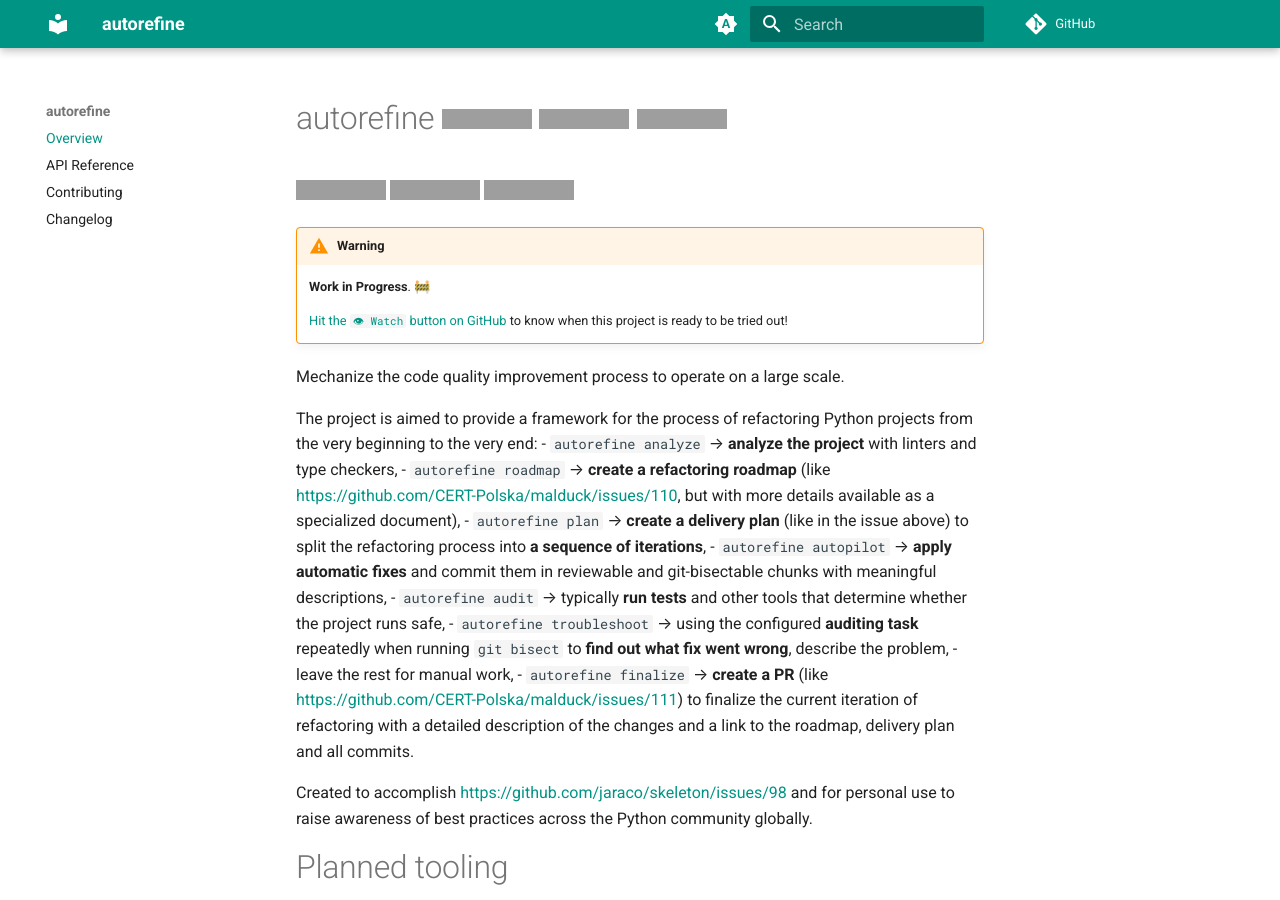
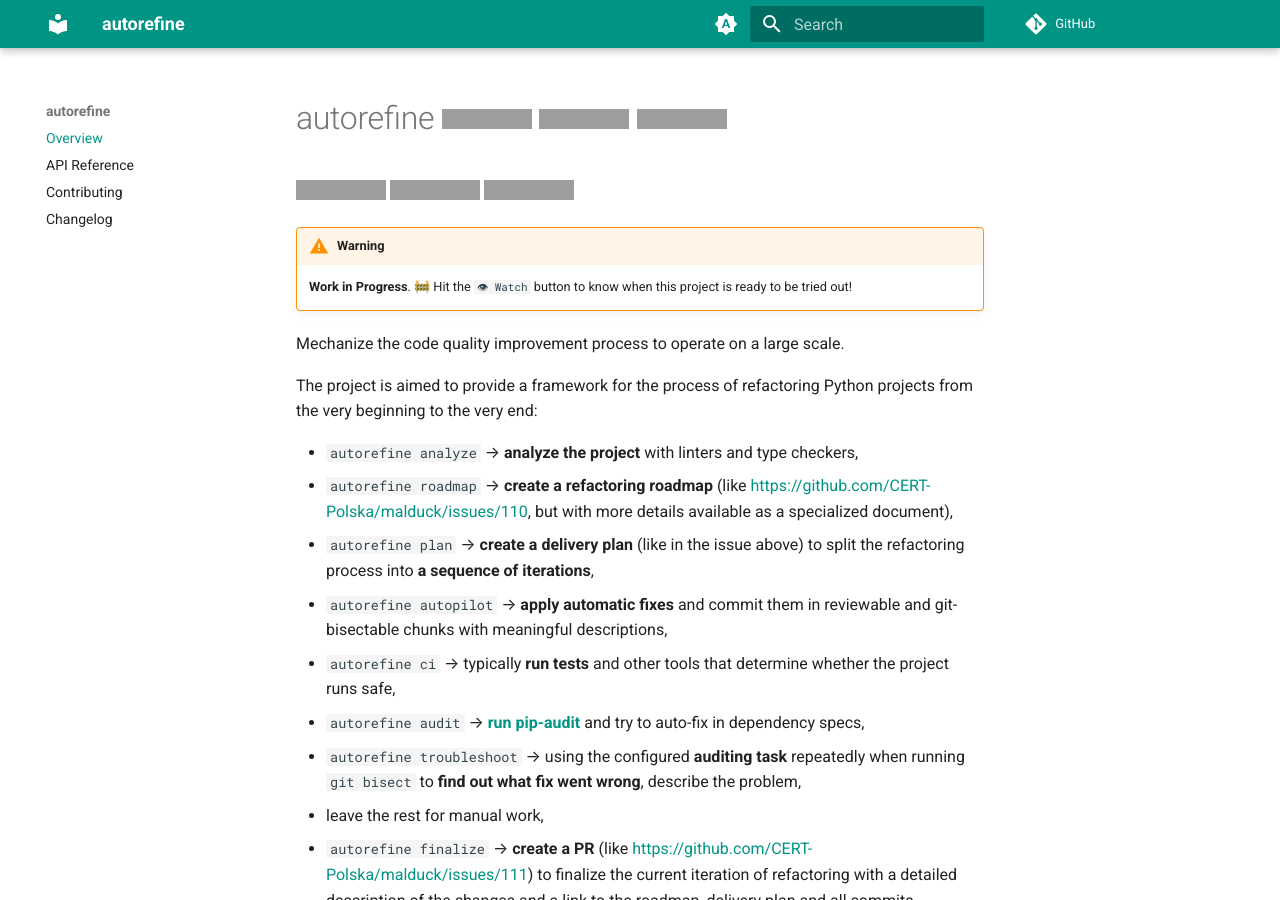
Before and after one commit to bswck/autorefine, an MkDocs documentation site: the page built from docs/index.md, in a window 1280 px wide and 900 px high, cut to the strip 0-900 px from the top of the window. Built offline with MkDocs 1.6.1 and Material for MkDocs 9.7.7, drawn with Linux system fonts in a browser that asks for light colours; comment, search, counter and statistics services are not loaded; some of the changed text lies outside the part shown; grey boxes are pictures that could not be loaded.

Commit message:
Reformat for MkDocs Material

```diff
--- a/docs/index.md
+++ b/docs/index.md
@@ -8,18 +8,19 @@
 
 !!! warning
     **Work in Progress**. 🚧
-
-    [Hit the `👁 Watch` button on GitHub](https://github.com/bswck/autorefine) to know when this project is ready to be tried out!
+    Hit the `👁 Watch` button to know when this project is ready to be tried out!
 
 Mechanize the code quality improvement process to operate on a large scale.
 
 The project is aimed to provide a framework for the process of refactoring Python projects
 from the very beginning to the very end:
+
 - `autorefine analyze` → **analyze the project** with linters and type checkers,
 - `autorefine roadmap` → **create a refactoring roadmap** (like https://github.com/CERT-Polska/malduck/issues/110, but with more details available as a specialized document),
 - `autorefine plan` → **create a delivery plan** (like in the issue above) to split the refactoring process into **a sequence of iterations**,
 - `autorefine autopilot` → **apply automatic fixes** and commit them in reviewable and git-bisectable chunks with meaningful descriptions,
-- `autorefine audit` → typically **run tests** and other tools that determine whether the project runs safe,
+- `autorefine ci` → typically **run tests** and other tools that determine whether the project runs safe,
+- `autorefine audit` → **[run pip-audit](https://github.com/pypa/pip-audit)** and try to auto-fix in dependency specs,
 - `autorefine troubleshoot` → using the configured **auditing task** repeatedly when running `git bisect` to **find out what fix went wrong**, describe the problem,
 - leave the rest for manual work,
 - `autorefine finalize` → **create a PR** (like https://github.com/CERT-Polska/malduck/issues/111) to finalize the current iteration of refactoring with a detailed description of the changes and a link to the roadmap, delivery plan and all commits.
@@ -57,16 +58,18 @@ The project is planned to be a wrapper around the following well-tested & recogn
 
 7. Run `autorefine autopilot` to apply automatic fixes and commit them in reviewable and git-bisectable chunks with meaningful descriptions.
 
-8. Run `autorefine audit` to prevent future regressions.
+8. Run `autorefine ci` to prevent future regressions.
 
-9. Run `autorefine troubleshoot` to repeatedly call `autorefine audit` within `git bisect` to find out what fix went wrong, and get a detailed description of the problem and suggestions on how to fix it.
+9. Run `autorefine audit` to address supply chain security concerns.
 
-10. Manually fix the problems that cannot be fixed automatically. You will find them in the roadmap (`autorefine roadmap`).
+10. Run `autorefine troubleshoot` to repeatedly call `autorefine audit` within `git bisect` to find out what fix went wrong, and get a detailed description of the problem and suggestions on how to fix it.
 
-11. Run `autorefine finalize` to finalize the current iteration and create a PR with a detailed description of the changes and a link to the roadmap, delivery plan and all commits of the current refactor iteration.
+11. Manually fix the problems that cannot be fixed automatically. You will find them in the roadmap (`autorefine roadmap`).
+
+12. Run `autorefine finalize` to finalize the current iteration and create a PR with a detailed description of the changes and a link to the roadmap, delivery plan and all commits of the current refactor iteration.
 
 # Non-MVP ideas
-- `autorefine ci` to create a dedicated CI pipeline (which will, by default, run `autorefine analyze` and `autorefine audit` on every PR) for your Git hosting provider (GitHub, GitLab, Bitbucket, etc.),
+- `autorefine makeci` to create a dedicated CI pipeline (which will, by default, run `autorefine analyze` and `autorefine audit` on every PR) for your Git hosting provider (GitHub, GitLab, Bitbucket, etc.),
 - `autorefine template [TEMPLATE_NAME]` to configure Quality Assurance and CI/CD tooling (Ruff, tox, towncrier, Sphinx, etc.) by smart copying what is seen a specified repository (e.g. `autorefine template jaraco/skeleton`+[jaraco.develop](https://github.com/jaraco/jaraco.develop) could be used to copy tox.ini, GitHub Actions etc.)—feature for projects that don't intend to use a skeleton.
 - `autorefine breakdown` to create separate tickets for each fix in the roadmap in your workflow management tool (GitHub Projects, Jira, ClickUp, Asana, Trello, etc.).
 
@@ -87,7 +90,7 @@ pipx install autorefine
 <!--
 This section was generated from bswck/skeleton@0.0.2rc-134-g0ac2307.
 Instead of changing this particular file, you might want to alter the template:
-https://github.com/bswck/skeleton/tree/0.0.2rc-134-g0ac2307/fragments/readme.md
+https://github.com/bswck/skeleton/tree/0.0.2rc-134-g0ac2307/project/README.md.jinja
 -->
 !!! note
     If you use Windows, it is highly recommended to complete the installation in the way presented below through [WSL2](https://learn.microsoft.com/en-us/windows/wsl/install).
```
